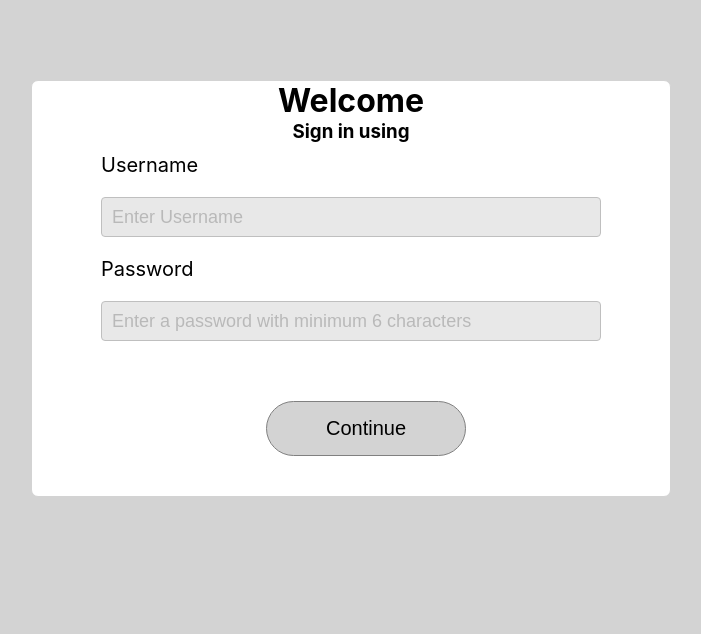
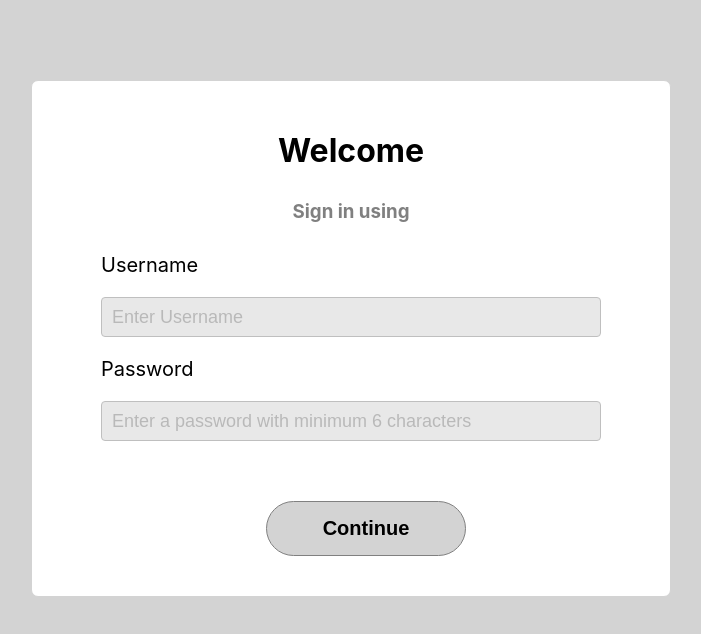
Before and after one commit to onkarv7/Movies-App, a React (Create React App) app: page / in a window 1280 px wide. Shown: the top 634 px of the page, without its empty margins (289-990 px from the left). Built offline with nearby package versions, Linux system fonts and the light colour scheme.

Commit message:
cc : final

```diff
--- a/src/components/Login/Login.js
+++ b/src/components/Login/Login.js
@@ -7,8 +7,8 @@ function Login() {
   const [userInfo, setUserInfo] = useState({
     username: "",
     password: "",
-    load: false,
-    success: false,
+    // load: false,
+    // success: false,
   });
   const navigate = useNavigate();
   const { enqueueSnackbar } = useSnackbar();
--- a/src/components/Login/Login.scss
+++ b/src/components/Login/Login.scss
@@ -10,6 +10,7 @@ body {
 }
 
 .logincontainer {
+
     background-color: white;
     display: flex;
     flex-direction: column;
@@ -22,11 +23,24 @@ body {
     border: 1px solid lightgray;
 }
 
+.logincontainer h1 {
+    margin-top: 50px;
+    font-weight: 700;
+}
+
+.logincontainer h3 {
+    margin-top: 30px;
+    margin-bottom: 20px;
+    color: grey;
+
+}
+
 .form {
     margin-top: 10px;
     display: flex;
     flex-direction: column;
     gap: 20px;
+
 }
 
 .form {
@@ -57,6 +71,7 @@ body {
         cursor: pointer;
         padding: 15px;
         border: 1px solid gray;
+        font-weight: 700;
     }
 }
 
```
